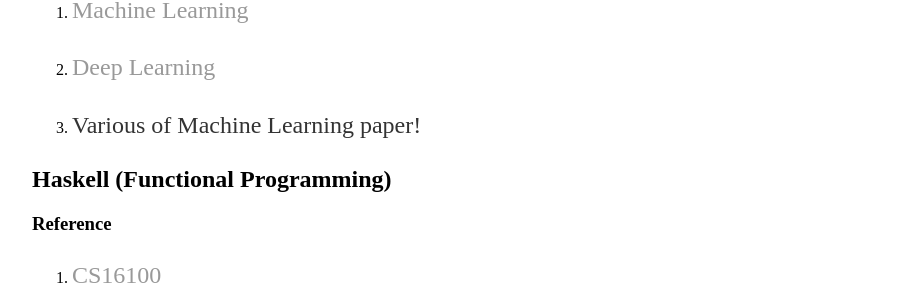
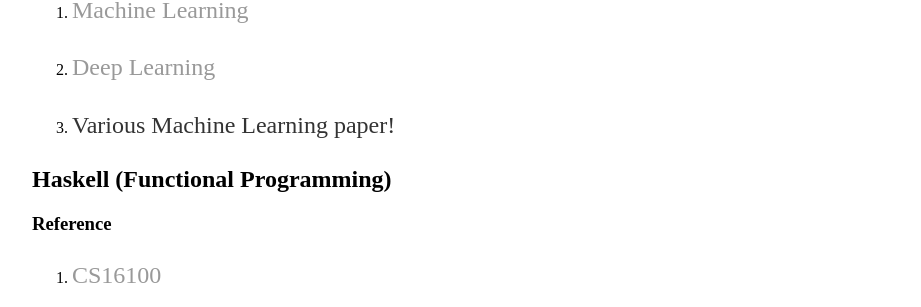
Before and after one commit to radarFudan/radarFudan.github.io, a Jekyll site: the page built from _posts/2021-04-30-My-path-on-CS.md, in a window 1280 px wide and 900 px high, scrolled down 1080 px. Shown: the part 148-455 px from the top of the window, without its empty margins (160-1081 px from the left). Built offline with Jekyll 4.4.1, drawn with Linux system fonts in a browser that asks for light colours.

```diff
--- a/_posts/2021-04-30-My-path-on-CS.md
+++ b/_posts/2021-04-30-My-path-on-CS.md
@@ -31,7 +31,7 @@ Later on, I was fortunate to get the opportunity to take an internship at Megvii
 
 2. [Deep Learning](https://www.deeplearningbook.org)
 
-3. Various of Machine Learning paper!
+3. Various Machine Learning paper!
 
 ## Haskell (Functional Programming)
 
```
